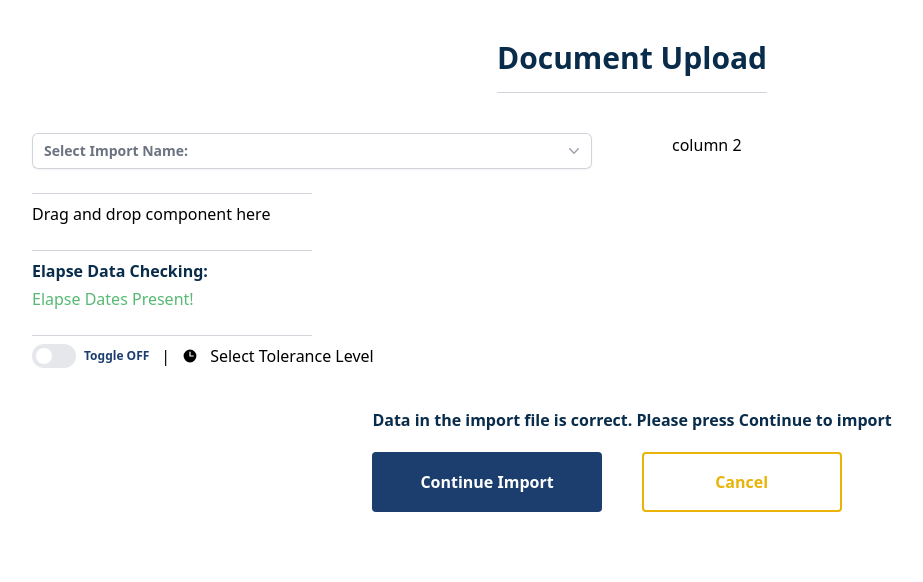
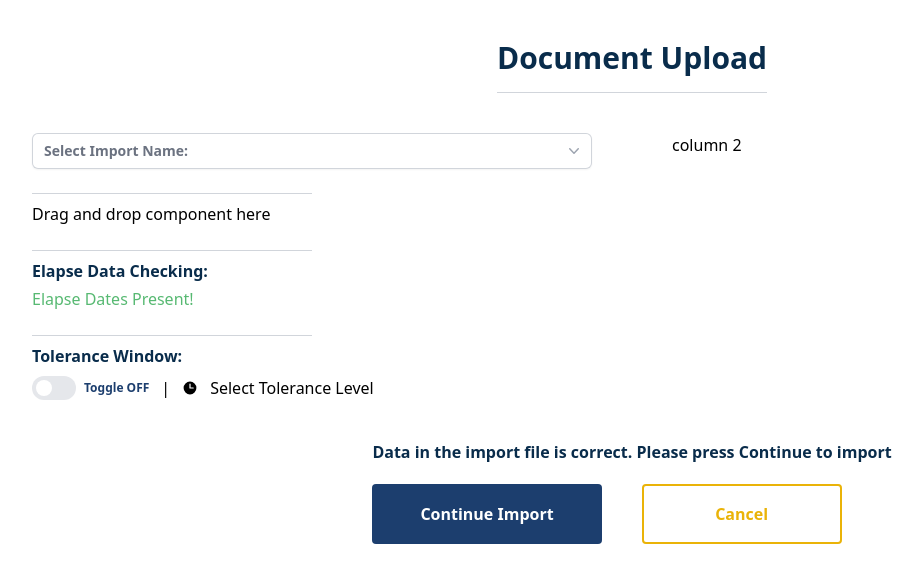
Before and after one commit to johanDev19/skyhop-code-assignment, a React (Vite) app: page / in a window 1280 px wide. Shown: the top 582 px of the page, without its empty margins (8-931 px from the left). Built offline with nearby package versions, Linux system fonts and the light colour scheme.

Commit message:
fix: add missed component to ToleranceWindow component

```diff
--- a/src/components/ToleranceWindow.tsx
+++ b/src/components/ToleranceWindow.tsx
@@ -10,7 +10,9 @@ function ToleranceWindow({ onChange }: Props) {
   const [enabled, setEnabled] = useState(false);
 
   return (
-    <div className="flex items-center">
+    <div className="flex flex-col items-start">
+      <Text as="h6">Tolerance Window:</Text>
+      <div className="flex mt-2">
         <Switch
           checked={enabled}
           onChange={() => {
@@ -37,6 +39,7 @@ function ToleranceWindow({ onChange }: Props) {
           </div>
         </div>
       </div>
+    </div>
   );
 }
 
```
Lines whose indentation alone changed are shown as unchanged.
